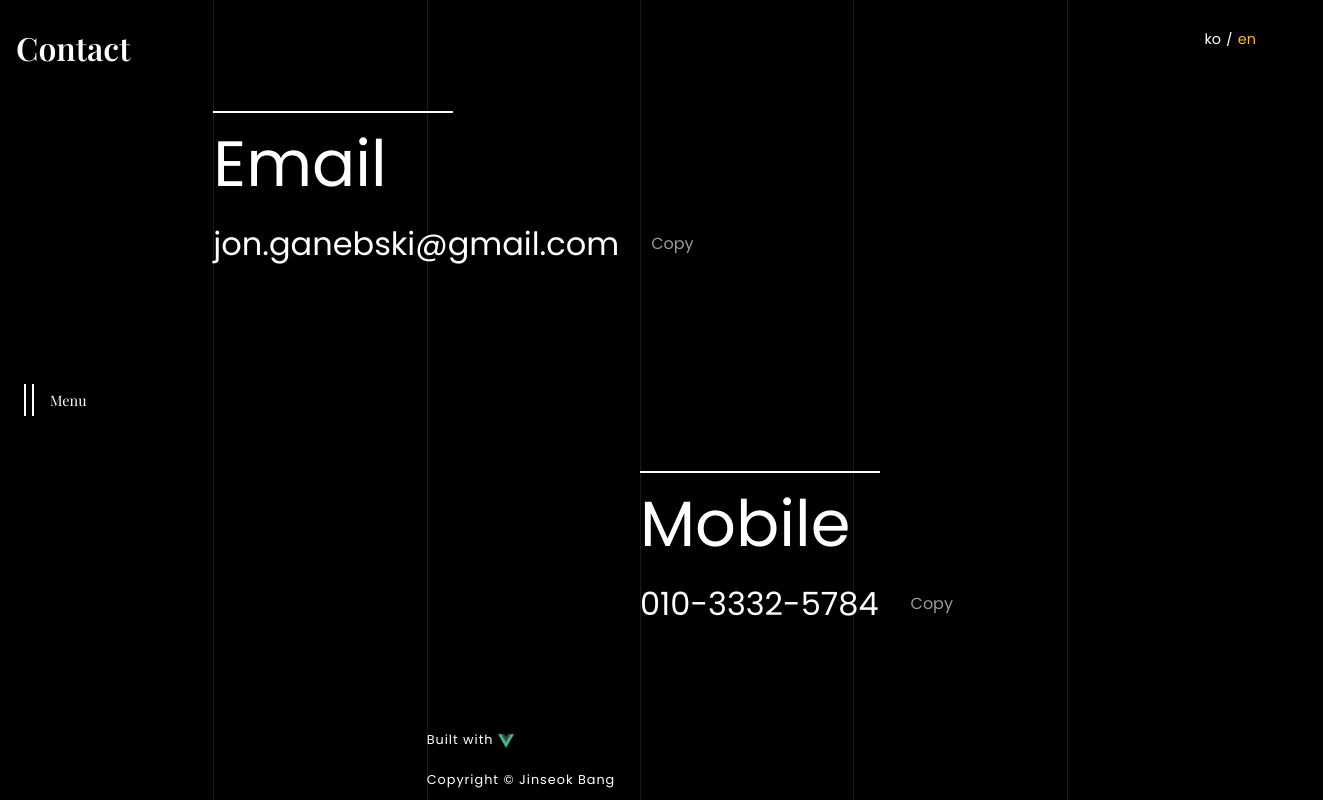
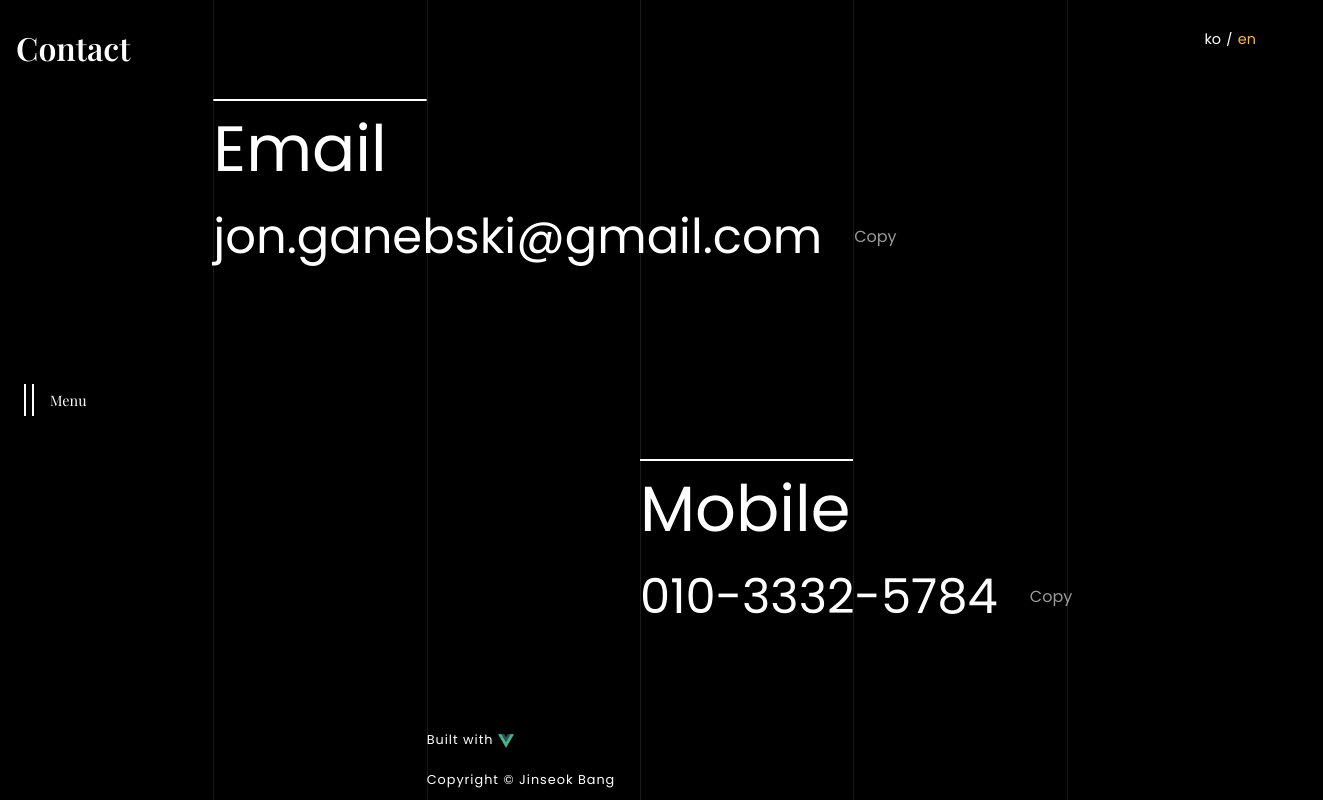
Before and after one commit to ivosanchez/portfolio-2, a Vue app: page /contact in a window 1280 px wide. Shown: the whole page, 1323 px wide, since content can reach past the window. Built offline with nearby package versions, Linux system fonts and the light colour scheme.

Commit message:
style adjustments

```diff
--- a/src/components/Modals/Menu.vue
+++ b/src/components/Modals/Menu.vue
@@ -27,7 +27,7 @@
           </li>
         </ul>
       </nav>
-      <div class="menu__misc" ref="langContainerRef">
+      <div class="menu__misc" ref="miscRef">
         <div class="menu__github">
           <a
             :href="CONTACT.github"
@@ -67,7 +67,7 @@ export default defineComponent({
   setup() {
     const bgContainerRef = ref<HTMLDivElement | null>(null);
     const linksContainerRef = ref<HTMLUListElement | null>(null);
-    const langContainerRef = ref<HTMLDivElement | null>(null);
+    const miscRef = ref<HTMLDivElement | null>(null);
     const { getters } = useStore();
     const { useKorean, useEnglish, toggleLanguage } = useLanguage();
     const language = computed(() => getters[GETTERS.GET_LANGUAGE]);
@@ -99,12 +99,13 @@ export default defineComponent({
     onMounted(() => {
       const columns = bgContainerRef.value?.querySelectorAll('.menu__bg-column');
       const links = linksContainerRef.value?.querySelectorAll('a');
-      if (!columns || !links || !langContainerRef.value) return;
+      if (!columns || !links || !miscRef.value) return;
       const open = gsap
         .timeline({ defaults: { duration: 0.3 } })
         .to(columns, {
           width: '100%',
           borderWidth: 1,
+          pointerEvents: 'auto',
         })
         .to(
           links,
@@ -113,7 +114,7 @@ export default defineComponent({
           },
           '+=0.3'
         )
-        .to(langContainerRef.value, { opacity: 1, pointerEvents: 'auto' }, '<')
+        .to(miscRef.value, { opacity: 1, pointerEvents: 'auto' }, '<')
         .pause();
 
       watch(
@@ -132,7 +133,7 @@ export default defineComponent({
     return {
       bgContainerRef,
       linksContainerRef,
-      langContainerRef,
+      miscRef,
       useKorean,
       useEnglish,
       toggleLanguage,
@@ -189,17 +190,11 @@ export default defineComponent({
       .menu__links {
         li {
           a {
-            @media screen and (min-width: 400px) {
-              font-size: 6rem;
-            }
-            @media screen and (min-width: 600px) {
-              font-size: 10rem;
-            }
             display: inline-block;
             clip-path: polygon(0 0, 0 0, 0 100%, 0% 100%);
             overflow: hidden;
             font-weight: 600;
-            font-size: 4rem;
+            font-size: $font-size-xl;
             font-family: 'Playfair Display', serif;
             color: black;
             pointer-events: auto;
@@ -216,17 +211,14 @@ export default defineComponent({
       }
     }
     .menu__misc {
-      @media screen and (min-width: 600px) {
-        font-size: 2rem;
-      }
       @media screen and (min-width: 1000px) {
         width: $column-line-4-left;
       }
-      width: calc((#{$mobile-column-line-3-left} - #{$mobile-column-line-1-left}) * 2);
+      width: calc(#{$mobile-column-width} * 2);
       display: grid;
       grid-template-columns: 1fr 1fr;
       justify-items: flex-end;
-      font-size: 1.2rem;
+      font-size: $font-size-s;
       font-family: 'Poppins', sans-serif;
       pointer-events: none;
       font-weight: 500;
--- a/src/components/Project.vue
+++ b/src/components/Project.vue
@@ -55,22 +55,15 @@ export default defineComponent({
     overflow: hidden;
     .project__number {
       color: $primary;
-      font-size: 2rem;
+      font-size: $font-size-m;
     }
     a {
       z-index: 10;
       .project__name {
-        @media screen and (min-width: 500px) {
-          font-size: 5rem;
-        }
-        @media screen and (min-width: 1000px) {
-          font-size: 7rem;
-        }
         font-family: 'Playfair Display', serif;
-        margin-top: 3rem;
-        margin-bottom: 3rem;
+        margin: 0.4em 0;
         color: white;
-        font-size: 2.5rem;
+        font-size: $font-size-xl;
         font-weight: 600;
         transition: color 0.3s;
         &:hover {
@@ -87,12 +80,9 @@ export default defineComponent({
     align-self: center;
     margin-bottom: 1rem;
     li {
-      @media screen and (min-width: 1000px) {
-        font-size: 2rem;
-      }
       display: block;
       color: white;
-      font-size: 1.3rem;
+      font-size: $font-size-s;
       font-weight: 300;
     }
   }
--- a/src/styles/_variables.scss
+++ b/src/styles/_variables.scss
@@ -3,6 +3,7 @@ $primary: rgb(255, 187, 42);
 $mobile-column-line-1-left: 8vw;
 $mobile-column-line-3-left: 50vw;
 $mobile-column-line-5-right: 8vw;
+$mobile-column-width: 42vw;
 
 $column-line-width: calc(100vw / 6);
 $column-line-1-left: $column-line-width;
@@ -10,3 +11,8 @@ $column-line-2-left: calc(#{$column-line-width} * 2);
 $column-line-3-left: calc(#{$column-line-width} * 3);
 $column-line-4-left: calc(#{$column-line-width} * 4);
 $column-line-5-left: calc(#{$column-line-width} * 5);
+
+$font-size-xl: clamp(3rem, 10vw, 10rem);
+$font-size-l: clamp(2.5rem, 8vw, 4rem);
+$font-size-m: clamp(1.5rem, 6vw, 3rem);
+$font-size-s: clamp(1.2rem, 4vw, 2.2rem);
--- a/src/views/About.vue
+++ b/src/views/About.vue
@@ -141,9 +141,7 @@ export default defineComponent({
         trigger: meWrapper,
         start: '40% center',
         end: '40% center',
-
         scroller: scrollRef.value,
-        markers: true,
         toggleActions: 'play none none reverse',
         onEnter: async () => {
           await shuffleString(
@@ -188,20 +186,11 @@ export default defineComponent({
   width: 100%;
   pointer-events: none;
   p {
-    @media screen and (min-width: 600px) {
-      font-size: 2.2rem;
-      line-height: 3rem;
-    }
-    @media screen and (min-width: 1000px) {
-      font-size: 2.6rem;
-      line-height: 3.5rem;
-    }
     text-align: center;
-
     color: white;
-    font-size: 1.8rem;
-    font-weight: 600;
-    line-height: 2rem;
+    font-weight: 300;
+    font-size: $font-size-m;
+    line-height: 1.5em;
   }
 }
 main {
--- a/src/views/Contact.vue
+++ b/src/views/Contact.vue
@@ -68,7 +68,7 @@ export default defineComponent({
       const headings = mainRef.value.querySelectorAll('h3');
       const copyContainers = mainRef.value.querySelectorAll('.contact__copy-container');
       const tl = gsap.timeline({ defaults: { duration: 0.5 } });
-      tl.fromTo(brs, { width: '0%' }, { width: '50%', delay: DELAY_1 + 0.5 });
+      tl.to(brs, { clipPath: 'inset(0% 0% 0% 0%)', delay: DELAY_1 + 0.5 });
       tl.from(headings, { width: 0, overflow: 'hidden' });
       tl.from(copyContainers, { opacity: 0 }, '+=0.2');
     });
@@ -86,31 +86,26 @@ export default defineComponent({
   display: grid;
   padding-bottom: 10vh;
   .contact__email-container {
-    @include mobile-23-desktop-23__margins;
+    @include mobile-23-desktop-234__paddings;
   }
   .contact__mobile-container {
-    @include mobile-23-desktop-45__margins;
+    @include mobile-23-desktop-456__paddings;
   }
   .contact__br {
     @media screen and (min-width: 1000px) {
       width: $column-line-width;
     }
-    display: inline-block;
-    width: 50%;
+    display: block;
+    clip-path: inset(0% 100% 0% 0%);
+    width: $mobile-column-width;
     height: 2px;
     background-color: white;
   }
   h3 {
-    @media screen and (min-width: 1000px) {
-      width: $column-line-width;
-    }
-    @media screen and (min-width: 400px) {
-      font-size: 4rem;
-    }
-    width: 42vw;
+    width: $mobile-column-width;
     padding: 1rem 0;
     margin-bottom: 1rem;
-    font-size: 2.5rem;
+    font-size: $font-size-l;
     color: white;
     white-space: nowrap;
   }
@@ -120,13 +115,7 @@ export default defineComponent({
     cursor: pointer;
     color: white;
     span {
-      @media screen and (min-width: 400px) {
-        font-size: 1.4rem;
-      }
-      @media screen and (min-width: 600px) {
-        font-size: 2rem;
-      }
-      font-size: 1rem;
+      font-size: $font-size-m;
     }
     .contact__copy {
       opacity: 0.6;
--- a/src/views/Project.vue
+++ b/src/views/Project.vue
@@ -290,17 +290,11 @@ main {
     padding: 2rem 0;
     overflow: hidden;
     h1 {
-      @media screen and (min-width: 600px) {
-        font-size: 6rem;
-      }
-      @media screen and (min-width: 1000px) {
-        font-size: 9rem;
-      }
       font-family: 'Playfair Display', serif;
       width: 100%;
       max-width: 1000px;
       color: white;
-      font-size: 2.5rem;
+      font-size: $font-size-xl;
       font-weight: 600;
     }
   }
```
